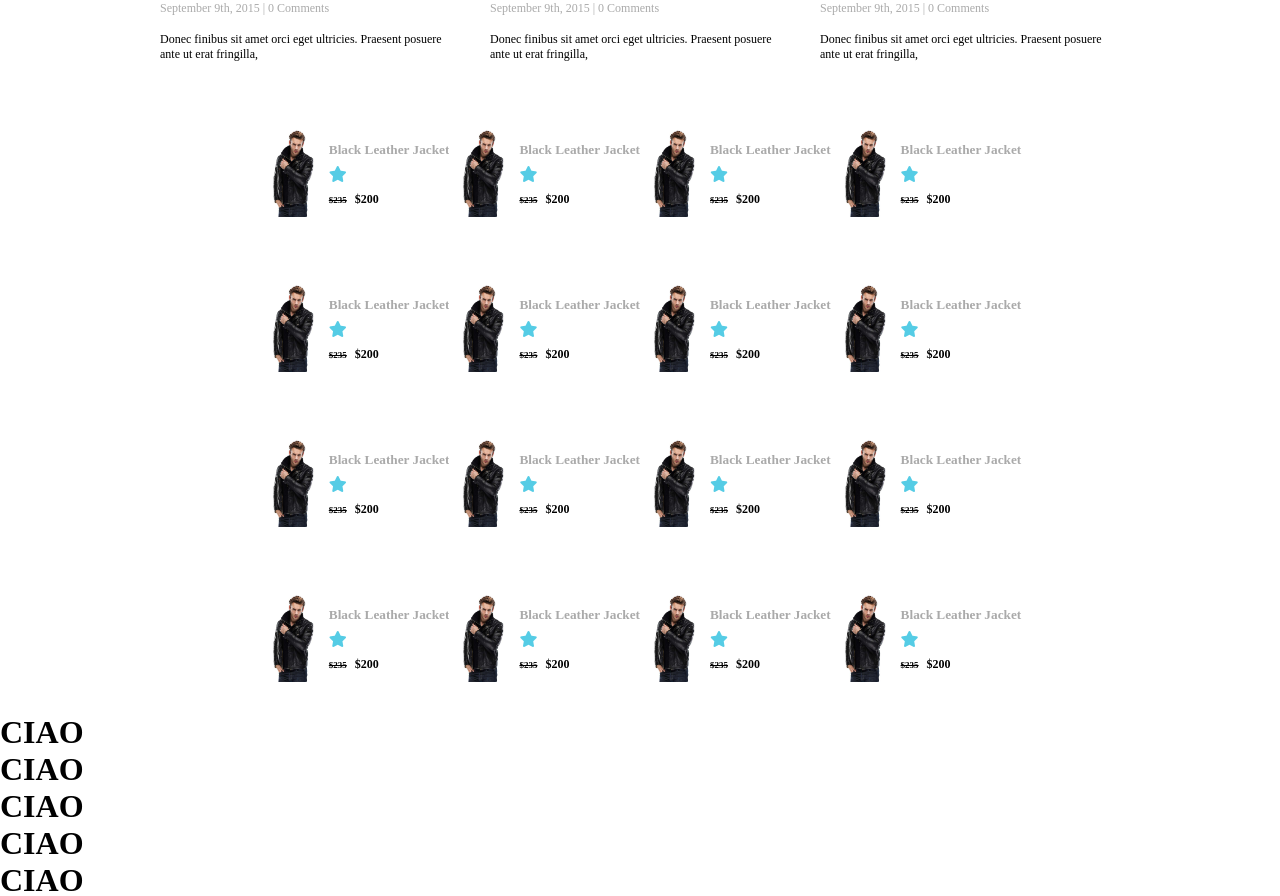
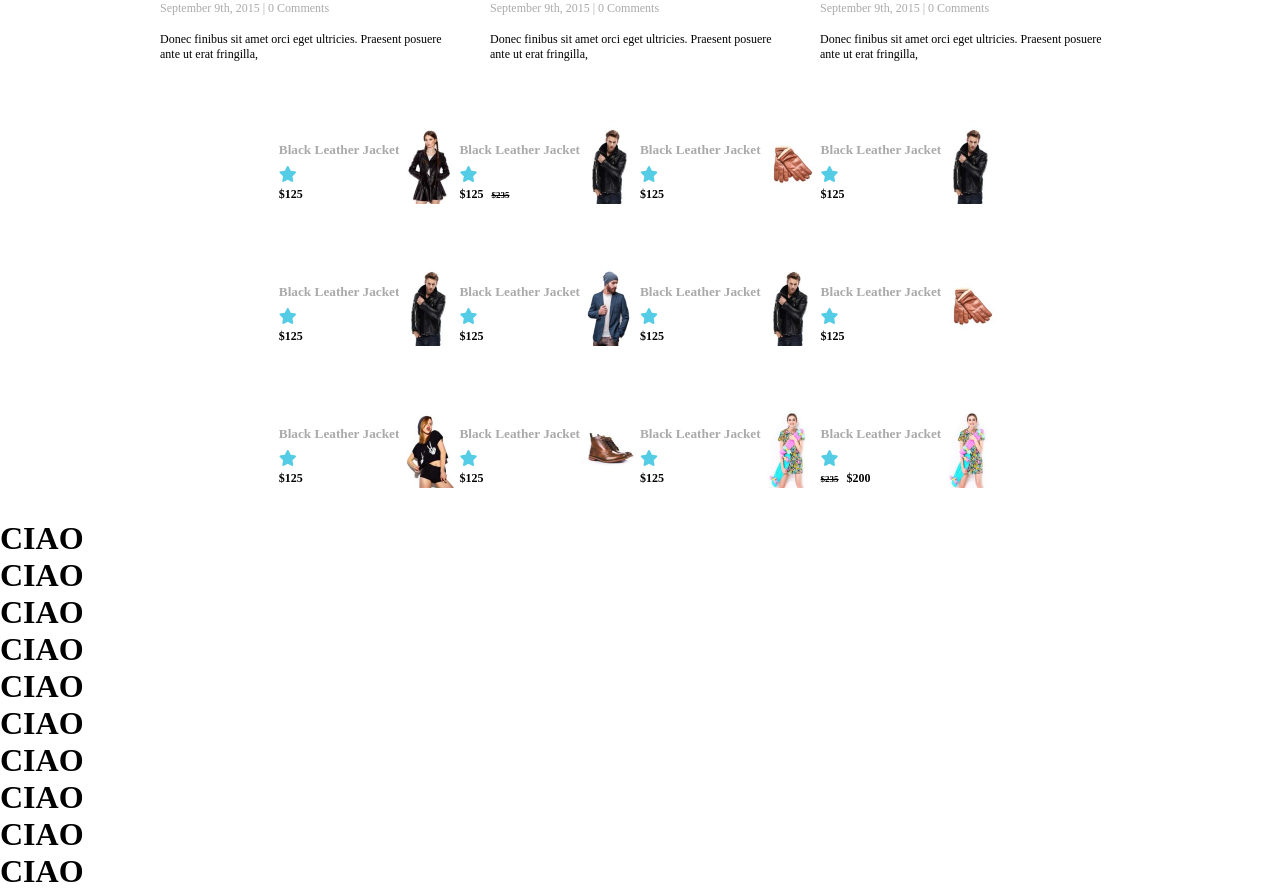
Before and after one commit to Pietro907/proj-html-vuejs, a Vue app: page / in a window 1280 px wide. Shown: the part 4220-5116 px from the top of the page. Built offline with nearby package versions, Linux system fonts and the light colour scheme.

Commit message:
add fix img in top rates

```diff
--- a/src/components/MainTopRates.vue
+++ b/src/components/MainTopRates.vue
@@ -15,16 +15,15 @@ export default {
             <div class="col">
                 <div class="card products d_flex">
 
-                    <img src="../assets/img/black_elegant_man/black_elegant_leather_jacket.jpg" alt="">
-
                     <div class="info_cost">
 
                         <h5>Black Leather Jacket</h5>
                         <i class="fa-solid fa-star"></i> <br>
-                        <p class="style_line"><b>$235</b></p>
-                        <p><b>$200</b></p>
+                        <p><b>$125</b></p>
 
                     </div>
+
+                    <img src="../assets/img/featured_produtcs/black_leather/black_leather_jacket-120x156.jpg" alt="">
 
                 </div>
             </div>
@@ -32,16 +31,16 @@ export default {
             <div class="col">
                 <div class="card products d_flex">
 
-                    <img src="../assets/img/black_elegant_man/black_elegant_leather_jacket.jpg" alt="">
-
                     <div class="info_cost">
 
                         <h5>Black Leather Jacket</h5>
                         <i class="fa-solid fa-star"></i> <br>
+                        <p><b>$125</b></p>
                         <p class="style_line"><b>$235</b></p>
-                        <p><b>$200</b></p>
 
                     </div>
+
+                    <img src="../assets/img/black_elegant_man/black_elegant_leather_jacket-120x156.jpg" alt="">
 
                 </div>
             </div>
@@ -49,16 +48,15 @@ export default {
             <div class="col">
                 <div class="card products d_flex">
 
-                    <img src="../assets/img/black_elegant_man/black_elegant_leather_jacket.jpg" alt="">
-
                     <div class="info_cost">
 
                         <h5>Black Leather Jacket</h5>
                         <i class="fa-solid fa-star"></i> <br>
-                        <p class="style_line"><b>$235</b></p>
-                        <p><b>$200</b></p>
+                        <p><b>$125</b></p>
 
                     </div>
+
+                    <img src="../assets/img/leather_gloves/leather_gloves-120x156.jpg" alt="">
 
                 </div>
             </div>
@@ -66,16 +64,15 @@ export default {
             <div class="col">
                 <div class="card products d_flex">
 
-                    <img src="../assets/img/black_elegant_man/black_elegant_leather_jacket.jpg" alt="">
-
                     <div class="info_cost">
 
                         <h5>Black Leather Jacket</h5>
                         <i class="fa-solid fa-star"></i> <br>
-                        <p class="style_line"><b>$235</b></p>
-                        <p><b>$200</b></p>
+                        <p><b>$125</b></p>
 
                     </div>
+
+                    <img src="../assets/img/black_elegant_man/black_elegant_leather_jacket-120x156.jpg" alt="">
 
                 </div>
             </div>
@@ -90,16 +87,15 @@ export default {
             <div class="col">
                 <div class="card products d_flex">
 
-                    <img src="../assets/img/black_elegant_man/black_elegant_leather_jacket.jpg" alt="">
-
                     <div class="info_cost">
 
                         <h5>Black Leather Jacket</h5>
                         <i class="fa-solid fa-star"></i> <br>
-                        <p class="style_line"><b>$235</b></p>
-                        <p><b>$200</b></p>
+                        <p><b>$125</b></p>
 
                     </div>
+
+                    <img src="../assets/img/black_elegant_man/black_elegant_leather_jacket-120x156.jpg" alt="">
 
                 </div>
             </div>
@@ -107,16 +103,15 @@ export default {
             <div class="col">
                 <div class="card products d_flex">
 
-                    <img src="../assets/img/black_elegant_man/black_elegant_leather_jacket.jpg" alt="">
-
                     <div class="info_cost">
 
                         <h5>Black Leather Jacket</h5>
                         <i class="fa-solid fa-star"></i> <br>
-                        <p class="style_line"><b>$235</b></p>
-                        <p><b>$200</b></p>
+                        <p><b>$125</b></p>
 
                     </div>
+
+                    <img src="../assets/img/blue_leather/blue_leather_jacket-120x156.jpg" alt="">
 
                 </div>
             </div>
@@ -124,16 +119,15 @@ export default {
             <div class="col">
                 <div class="card products d_flex">
 
-                    <img src="../assets/img/black_elegant_man/black_elegant_leather_jacket.jpg" alt="">
-
                     <div class="info_cost">
 
                         <h5>Black Leather Jacket</h5>
                         <i class="fa-solid fa-star"></i> <br>
-                        <p class="style_line"><b>$235</b></p>
-                        <p><b>$200</b></p>
+                        <p><b>$125</b></p>
 
                     </div>
+
+                    <img src="../assets/img/black_elegant_man/black_elegant_leather_jacket-120x156.jpg" alt="">
 
                 </div>
             </div>
@@ -141,16 +135,15 @@ export default {
             <div class="col">
                 <div class="card products d_flex">
 
-                    <img src="../assets/img/black_elegant_man/black_elegant_leather_jacket.jpg" alt="">
-
                     <div class="info_cost">
 
                         <h5>Black Leather Jacket</h5>
                         <i class="fa-solid fa-star"></i> <br>
-                        <p class="style_line"><b>$235</b></p>
-                        <p><b>$200</b></p>
+                        <p><b>$125</b></p>
 
                     </div>
+
+                    <img src="../assets/img/leather_gloves/leather_gloves-120x156.jpg" alt="">
 
                 </div>
             </div>
@@ -165,7 +158,53 @@ export default {
             <div class="col">
                 <div class="card products d_flex">
 
-                    <img src="../assets/img/black_elegant_man/black_elegant_leather_jacket.jpg" alt="">
+                    <div class="info_cost">
+
+                        <h5>Black Leather Jacket</h5>
+                        <i class="fa-solid fa-star"></i> <br>
+                        <p><b>$125</b></p>
+
+                    </div>
+
+                    <img src="../assets/img/hipster_black/hipster_black_top-120x156.jpg" alt="">
+
+                </div>
+            </div>
+
+            <div class="col">
+                <div class="card products d_flex">
+
+                    <div class="info_cost">
+
+                        <h5>Black Leather Jacket</h5>
+                        <i class="fa-solid fa-star"></i> <br>
+                        <p><b>$125</b></p>
+
+                    </div>
+
+                    <img src="../assets/img/modern/modern_leather_boots-120x156.jpg" alt="">
+
+                </div>
+            </div>
+
+            <div class="col">
+                <div class="card products d_flex">
+
+                    <div class="info_cost">
+
+                        <h5>Black Leather Jacket</h5>
+                        <i class="fa-solid fa-star"></i> <br>
+                        <p><b>$125</b></p>
+
+                    </div>
+
+                    <img src="../assets/img/collections/spring/spring_printed_dress-120x156.jpg" alt="">
+
+                </div>
+            </div>
+
+            <div class="col">
+                <div class="card products d_flex">
 
                     <div class="info_cost">
 
@@ -176,56 +215,7 @@ export default {
 
                     </div>
 
-                </div>
-            </div>
-
-            <div class="col">
-                <div class="card products d_flex">
-
-                    <img src="../assets/img/black_elegant_man/black_elegant_leather_jacket.jpg" alt="">
-
-                    <div class="info_cost">
-
-                        <h5>Black Leather Jacket</h5>
-                        <i class="fa-solid fa-star"></i> <br>
-                        <p class="style_line"><b>$235</b></p>
-                        <p><b>$200</b></p>
-
-                    </div>
-
-                </div>
-            </div>
-
-            <div class="col">
-                <div class="card products d_flex">
-
-                    <img src="../assets/img/black_elegant_man/black_elegant_leather_jacket.jpg" alt="">
-
-                    <div class="info_cost">
-
-                        <h5>Black Leather Jacket</h5>
-                        <i class="fa-solid fa-star"></i> <br>
-                        <p class="style_line"><b>$235</b></p>
-                        <p><b>$200</b></p>
-
-                    </div>
-
-                </div>
-            </div>
-
-            <div class="col">
-                <div class="card products d_flex">
-
-                    <img src="../assets/img/black_elegant_man/black_elegant_leather_jacket.jpg" alt="">
-
-                    <div class="info_cost">
-
-                        <h5>Black Leather Jacket</h5>
-                        <i class="fa-solid fa-star"></i> <br>
-                        <p class="style_line"><b>$235</b></p>
-                        <p><b>$200</b></p>
-
-                    </div>
+                    <img src="../assets/img/collections/spring/spring_printed_dress-120x156.jpg" alt="">
 
                 </div>
             </div>
@@ -233,80 +223,7 @@ export default {
         </div>
     </div>
 
-     <!-- 4 card img -->
-     <div class="container">
-        <div class="row r_60 d_flex jst_center align_center">
 
-            <div class="col">
-                <div class="card products d_flex">
-
-                    <img src="../assets/img/black_elegant_man/black_elegant_leather_jacket.jpg" alt="">
-
-                    <div class="info_cost">
-
-                        <h5>Black Leather Jacket</h5>
-                        <i class="fa-solid fa-star"></i> <br>
-                        <p class="style_line"><b>$235</b></p>
-                        <p><b>$200</b></p>
-
-                    </div>
-
-                </div>
-            </div>
-
-            <div class="col">
-                <div class="card products d_flex">
-
-                    <img src="../assets/img/black_elegant_man/black_elegant_leather_jacket.jpg" alt="">
-
-                    <div class="info_cost">
-
-                        <h5>Black Leather Jacket</h5>
-                        <i class="fa-solid fa-star"></i> <br>
-                        <p class="style_line"><b>$235</b></p>
-                        <p><b>$200</b></p>
-
-                    </div>
-
-                </div>
-            </div>
-
-            <div class="col">
-                <div class="card products d_flex">
-
-                    <img src="../assets/img/black_elegant_man/black_elegant_leather_jacket.jpg" alt="">
-
-                    <div class="info_cost">
-
-                        <h5>Black Leather Jacket</h5>
-                        <i class="fa-solid fa-star"></i> <br>
-                        <p class="style_line"><b>$235</b></p>
-                        <p><b>$200</b></p>
-
-                    </div>
-
-                </div>
-            </div>
-
-            <div class="col">
-                <div class="card products d_flex">
-
-                    <img src="../assets/img/black_elegant_man/black_elegant_leather_jacket.jpg" alt="">
-
-                    <div class="info_cost">
-
-                        <h5>Black Leather Jacket</h5>
-                        <i class="fa-solid fa-star"></i> <br>
-                        <p class="style_line"><b>$235</b></p>
-                        <p><b>$200</b></p>
-
-                    </div>
-
-                </div>
-            </div>
-
-        </div>
-    </div>
     <h1>CIAO</h1>
     <h1>CIAO</h1>
     <h1>CIAO</h1>
@@ -328,7 +245,8 @@ export default {
 }
 
 .products>img {
-    width: 70px;
+    width: 60px;
+    object-fit: cover;
 }
 
 .info_cost>h5 {
@@ -341,9 +259,9 @@ export default {
 }
 
 p {
-    display: inline-block;
     padding: 0.5rem 0.5rem 0 0;
     font-size: 12px;
+    display: inline;
 }
 
 .style_line {
```
